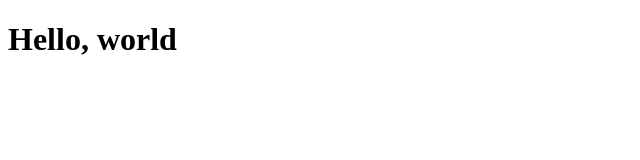
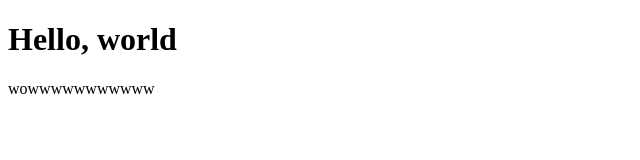
Before and after one commit to hsin007/maxxxx001, a plain HTML site: page index.html in a window 1280 px wide. Shown: the whole page, without its empty margins (0-640 px from the left). Drawn offline with Linux system fonts and the light colour scheme.

Commit message:
paragraph added

```diff
--- a/index.html
+++ b/index.html
@@ -8,5 +8,7 @@
 </head>
 <body>
     <h1>Hello, world</h1>
+    <p>wowwwwwwwwwww</p>
+
 </body>
 </html>
```
